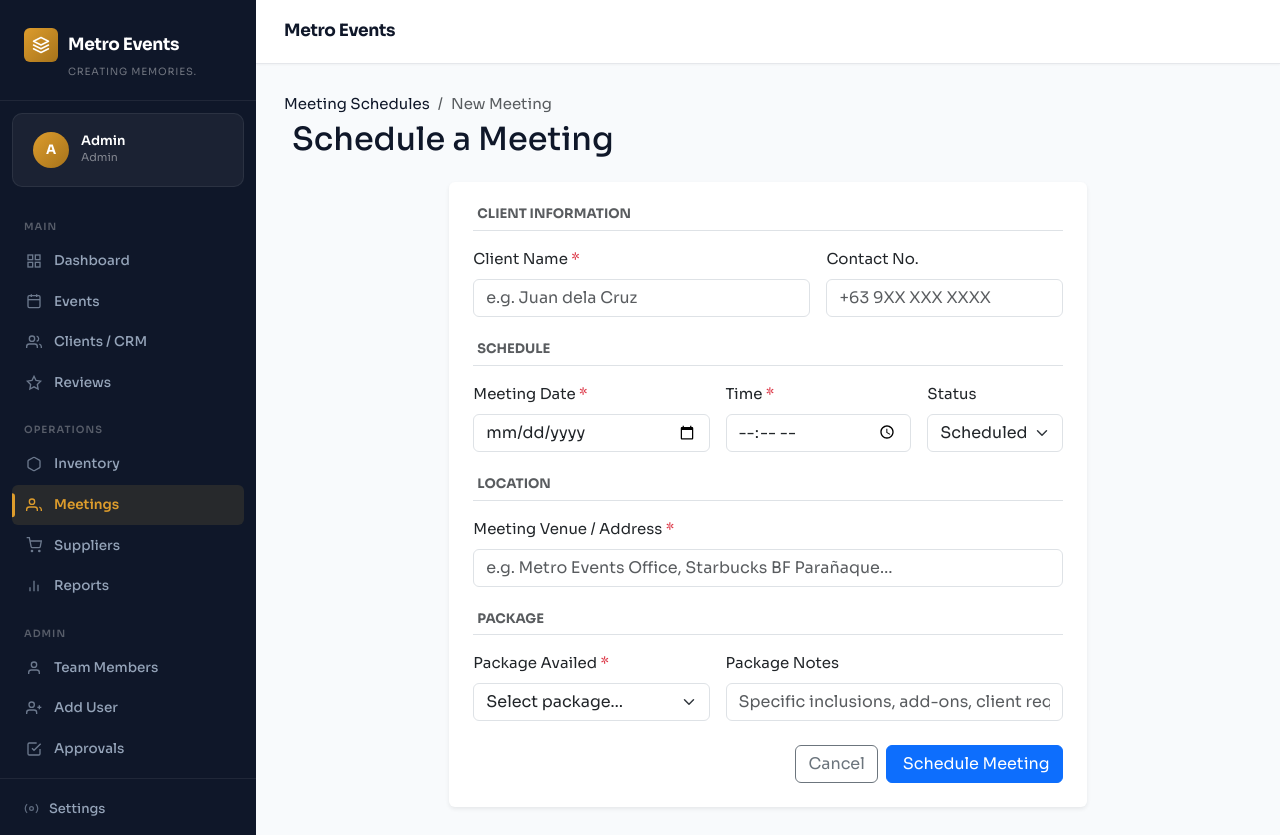
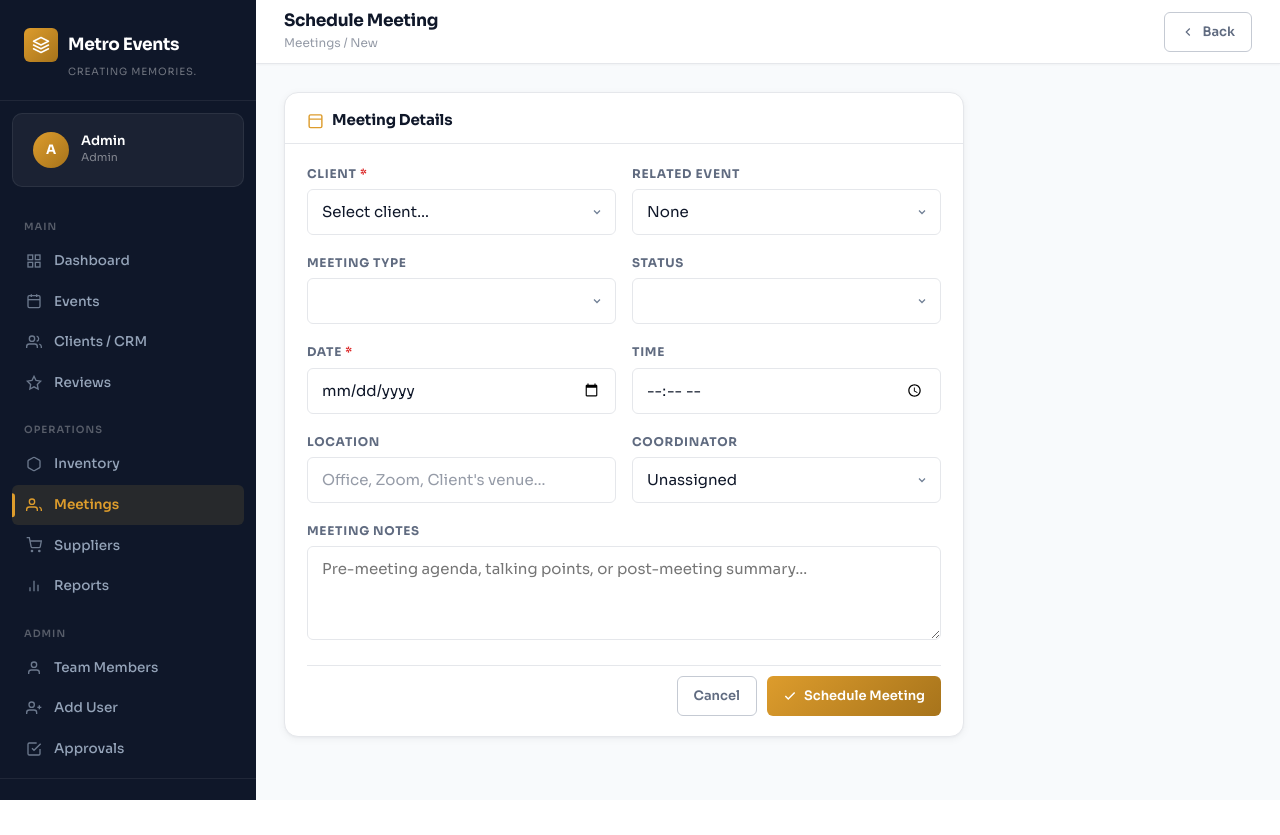
Before and after one commit to ambereuiprotypes/metroeventsprotypes, a Flask app: page /meetings/new in a window 1280 px wide. After the commit the page ends 800 px from the top, so only its background shows below. Run offline with Flask 3, Linux system fonts and the light colour scheme; a user stored in the database is signed in; lists and menus that the app fills with data are empty; some libraries are stand-ins or nearby versions.

Commit message:
Add files via upload

```diff
--- a/templates/meetings/form.html
+++ b/templates/meetings/form.html
@@ -1,146 +1,82 @@
 {% extends "base.html" %}
-{% block title %}{% if meeting %}Edit Meeting{% else %}Schedule Meeting{% endif %} — {{ APP_NAME }}{% endblock %}
-
+{% block title %}{{ 'Edit' if meeting else 'New' }} Meeting{% endblock %}
+{% block page_title %}{{ 'Edit Meeting' if meeting else 'Schedule Meeting' }}{% endblock %}
+{% block breadcrumb %}<a href="{{ url_for('meetings.index') }}" style="color:inherit;">Meetings</a> / {{ 'Edit' if meeting else 'New' }}{% endblock %}
+{% block topbar_actions %}
+<a href="{{ url_for('meetings.index') }}" class="btn-me btn-outline-me"><svg viewBox="0 0 24 24" fill="none" stroke="currentColor" stroke-width="2"><polyline points="15 18 9 12 15 6"/></svg>Back</a>
+{% endblock %}
 {% block content %}
-<div class="page-header mb-4">
-  <nav aria-label="breadcrumb">
-    <ol class="breadcrumb mb-1">
-      <li class="breadcrumb-item"><a href="{{ url_for('meetings.index') }}">Meeting Schedules</a></li>
-      <li class="breadcrumb-item active">
-        {% if meeting %}Edit — {{ meeting.client_name }}{% else %}New Meeting{% endif %}
-      </li>
-    </ol>
-  </nav>
-  <h2 class="mb-0">
-    <i class="bi bi-calendar2-plus me-2 text-primary"></i>
-    {% if meeting %}Edit Meeting{% else %}Schedule a Meeting{% endif %}
-  </h2>
+<div style="max-width:680px;">
+  <div class="me-card">
+    <div class="me-card-header">
+      <h5><svg viewBox="0 0 24 24" fill="none" stroke="currentColor" stroke-width="2"><rect x="3" y="4" width="18" height="18" rx="2"/><line x1="3" y1="10" x2="21" y2="10"/></svg>Meeting Details</h5>
     </div>
-
-<div class="row justify-content-center">
-  <div class="col-12 col-lg-8">
-    <div class="card border-0 shadow-sm">
-      <div class="card-body p-4">
-        <form method="POST"
-              action="{% if meeting %}{{ url_for('meetings.edit', meeting_id=meeting.id) }}{% else %}{{ url_for('meetings.new') }}{% endif %}">
-          <input type="hidden" name="csrf_token" value="{{ csrf_token() }}">
-
-          {# ── Client Info ──────────────────────────────────────── #}
-          <h6 class="text-uppercase text-muted small fw-bold mb-3 border-bottom pb-2">
-            <i class="bi bi-person me-1"></i>Client Information
-          </h6>
-          <div class="row g-3 mb-4">
-            <div class="col-12 col-md-7">
-              <label class="form-label">Client Name <span class="text-danger">*</span></label>
-              <input type="text" name="client_name" class="form-control"
-                     value="{{ meeting.client_name if meeting else '' }}"
-                     placeholder="e.g. Juan dela Cruz" required>
+    <div class="me-card-body">
+      <form method="POST" action="{{ url_for('meetings.edit_meeting', meeting_id=meeting.id) if meeting else url_for('meetings.new_meeting') }}">
+        <input type="hidden" name="csrf_token" value="{{ csrf_token() }}" />
+        <div class="form-row cols-2">
+          <div class="me-form-group">
+            <label class="me-label">Client <span style="color:var(--danger)">*</span></label>
+            <select name="client_id" class="me-select" required>
+              <option value="">Select client…</option>
+              {% for c in clients %}<option value="{{ c.id }}" {{ 'selected' if meeting and meeting.client_id == c.id }}>{{ c.full_name }}</option>{% endfor %}
+            </select>
           </div>
-            <div class="col-12 col-md-5">
-              <label class="form-label">Contact No.</label>
-              <input type="text" name="contact_no" class="form-control"
-                     value="{{ meeting.contact_no if meeting else '' }}"
-                     placeholder="+63 9XX XXX XXXX">
-            </div>
-          </div>
-
-          {# ── Schedule ─────────────────────────────────────────── #}
-          <h6 class="text-uppercase text-muted small fw-bold mb-3 border-bottom pb-2">
-            <i class="bi bi-clock me-1"></i>Schedule
-          </h6>
-          <div class="row g-3 mb-4">
-            <div class="col-12 col-md-5">
-              <label class="form-label">Meeting Date <span class="text-danger">*</span></label>
-              <input type="date" name="meeting_date" class="form-control"
-                     value="{{ meeting.meeting_date.strftime('%Y-%m-%d') if meeting and meeting.meeting_date else '' }}"
-                     required>
-            </div>
-            <div class="col-12 col-md-4">
-              <label class="form-label">Time <span class="text-danger">*</span></label>
-              <input type="time" name="meeting_time" class="form-control"
-                     value="{{ meeting.meeting_time.strftime('%H:%M') if meeting and meeting.meeting_time else '' }}"
-                     required>
-            </div>
-            <div class="col-12 col-md-3">
-              <label class="form-label">Status</label>
-              <select name="status" class="form-select">
-                {% for s in status_options %}
-                <option value="{{ s }}"
-                  {% if meeting and meeting.status == s %}selected{% elif not meeting and s == 'scheduled' %}selected{% endif %}>
-                  {{ s | replace('_', ' ') | title }}
-                </option>
-                {% endfor %}
+          <div class="me-form-group">
+            <label class="me-label">Related Event</label>
+            <select name="event_id" class="me-select">
+              <option value="">None</option>
+              {% for e in events %}<option value="{{ e.id }}" {{ 'selected' if meeting and meeting.event_id == e.id }}>{{ e.name }}</option>{% endfor %}
             </select>
           </div>
         </div>
-
-          {# ── Location ─────────────────────────────────────────── #}
-          <h6 class="text-uppercase text-muted small fw-bold mb-3 border-bottom pb-2">
-            <i class="bi bi-geo-alt me-1"></i>Location
-          </h6>
-          <div class="mb-4">
-            <label class="form-label">Meeting Venue / Address <span class="text-danger">*</span></label>
-            <input type="text" name="location" class="form-control"
-                   value="{{ meeting.location if meeting else '' }}"
-                   placeholder="e.g. Metro Events Office, Starbucks BF Parañaque…" required>
-          </div>
-
-          {# ── Package ──────────────────────────────────────────── #}
-          <h6 class="text-uppercase text-muted small fw-bold mb-3 border-bottom pb-2">
-            <i class="bi bi-box-seam me-1"></i>Package
-          </h6>
-          <div class="row g-3 mb-4">
-            <div class="col-12 col-md-5">
-              <label class="form-label">Package Availed <span class="text-danger">*</span></label>
-              <select name="package_availed" class="form-select" required>
-                <option value="" disabled {% if not meeting %}selected{% endif %}>Select package…</option>
-                {% for pkg in packages %}
-                <option value="{{ pkg }}"
-                  {% if meeting and meeting.package_availed == pkg %}selected{% endif %}>
-                  {{ pkg }}
-                </option>
-                {% endfor %}
+        <div class="form-row cols-2">
+          <div class="me-form-group">
+            <label class="me-label">Meeting Type</label>
+            <select name="meeting_type" class="me-select">
+              {% for t in meeting_types %}<option value="{{ t }}" {{ 'selected' if meeting and meeting.meeting_type == t }}>{{ t | replace('_',' ') | title }}</option>{% endfor %}
             </select>
           </div>
-            <div class="col-12 col-md-7">
-              <label class="form-label">Package Notes</label>
-              <input type="text" name="package_notes" class="form-control"
-                     value="{{ meeting.package_notes if meeting else '' }}"
-                     placeholder="Specific inclusions, add-ons, client requests…">
+          <div class="me-form-group">
+            <label class="me-label">Status</label>
+            <select name="status" class="me-select">
+              {% for s in statuses %}<option value="{{ s }}" {{ 'selected' if meeting and meeting.status == s }}>{{ s | replace('_',' ') | title }}</option>{% endfor %}
+            </select>
           </div>
         </div>
-
-          {# ── Linked Event (optional) ───────────────────────────── #}
-          {% if events %}
-          <h6 class="text-uppercase text-muted small fw-bold mb-3 border-bottom pb-2">
-            <i class="bi bi-link-45deg me-1"></i>Link to Existing Event <span class="text-muted fw-normal">(optional)</span>
-          </h6>
-          <div class="mb-4">
-            <select name="event_id" class="form-select">
-              <option value="">— Not linked to an event —</option>
-              {% for ev in events %}
-              <option value="{{ ev.id }}"
-                {% if meeting and meeting.event_id == ev.id %}selected{% endif %}>
-                #{{ ev.id }} — {{ ev.name }}
-              </option>
-              {% endfor %}
+        <div class="form-row cols-2">
+          <div class="me-form-group">
+            <label class="me-label">Date <span style="color:var(--danger)">*</span></label>
+            <input type="date" name="meeting_date" class="me-input" value="{{ meeting.meeting_date.strftime('%Y-%m-%d') if meeting else '' }}" required />
+          </div>
+          <div class="me-form-group">
+            <label class="me-label">Time</label>
+            <input type="time" name="meeting_time" class="me-input" value="{{ meeting.meeting_time.strftime('%H:%M') if meeting and meeting.meeting_time else '' }}" />
+          </div>
+        </div>
+        <div class="form-row cols-2">
+          <div class="me-form-group">
+            <label class="me-label">Location</label>
+            <input type="text" name="location" class="me-input" value="{{ meeting.location if meeting else '' }}" placeholder="Office, Zoom, Client's venue…" />
+          </div>
+          <div class="me-form-group">
+            <label class="me-label">Coordinator</label>
+            <select name="coordinator_id" class="me-select">
+              <option value="">Unassigned</option>
+              {% for u in team %}<option value="{{ u.id }}" {{ 'selected' if meeting and meeting.coordinator_id == u.id }}>{{ u.name }}</option>{% endfor %}
             </select>
           </div>
-          {% endif %}
-
-          {# ── Buttons ──────────────────────────────────────────── #}
-          <div class="d-flex gap-2 justify-content-end">
-            <a href="{{ url_for('meetings.index') }}" class="btn btn-outline-secondary">
-              Cancel
-            </a>
-            <button type="submit" class="btn btn-primary">
-              <i class="bi bi-check-lg me-1"></i>
-              {% if meeting %}Save Changes{% else %}Schedule Meeting{% endif %}
-            </button>
+        </div>
+        <div class="me-form-group">
+          <label class="me-label">Meeting Notes</label>
+          <textarea name="notes" class="me-textarea" rows="3" placeholder="Pre-meeting agenda, talking points, or post-meeting summary…">{{ meeting.notes if meeting else '' }}</textarea>
+        </div>
+        <div style="display:flex;gap:10px;justify-content:flex-end;padding-top:10px;border-top:1px solid var(--admin-border);">
+          <a href="{{ url_for('meetings.index') }}" class="btn-me btn-outline-me">Cancel</a>
+          <button type="submit" class="btn-me btn-gold"><svg viewBox="0 0 24 24" fill="none" stroke="currentColor" stroke-width="2.5" width="14" height="14"><polyline points="20 6 9 17 4 12"/></svg>{{ 'Save Changes' if meeting else 'Schedule Meeting' }}</button>
         </div>
       </form>
     </div>
   </div>
 </div>
-</div>
 {% endblock %}
```
Also changed, not shown: templates/meetings/index.html (+118 -225 lines). Lines whose indentation alone changed are shown as unchanged.
